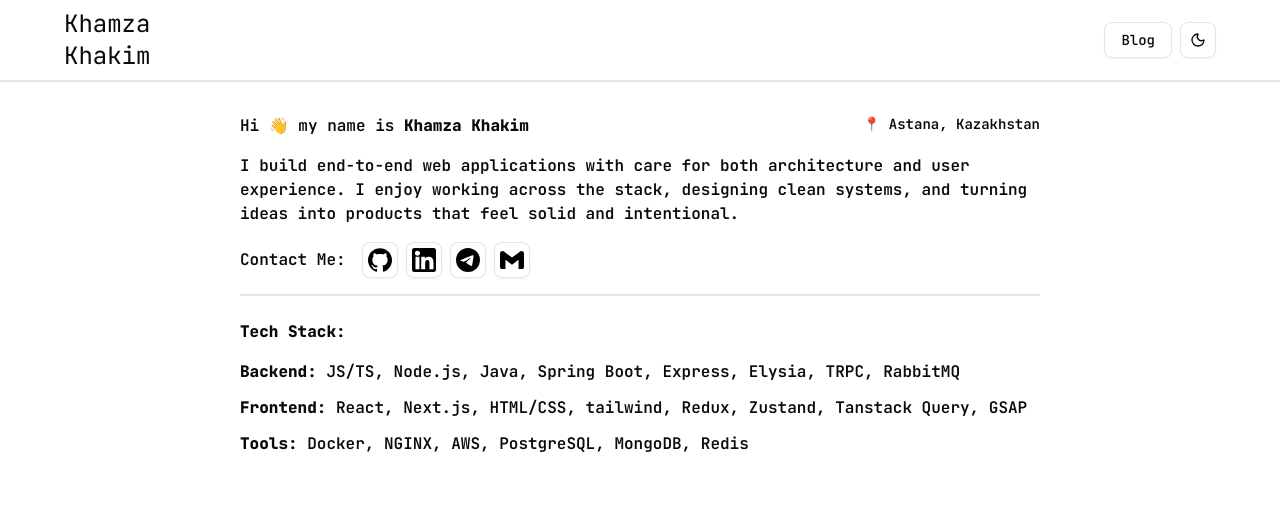
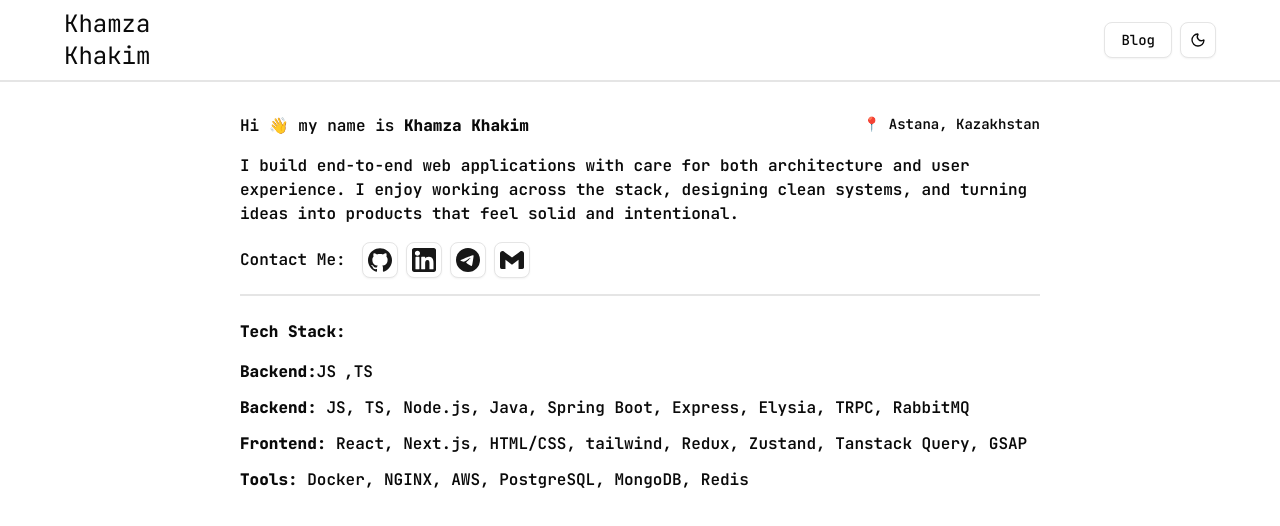
Before and after one commit to KhamzaKhakim/portfolio, a Next.js app: page / in a window 1280 px wide. Shown: the top 526 px of the page. Built offline with nearby package versions, Linux system fonts and the light colour scheme.

Commit message:
WIP icon animation in stack

```diff
--- a/src/app/components/AboutMe/index.tsx
+++ b/src/app/components/AboutMe/index.tsx
@@ -38,7 +38,7 @@
               href={"/blog"}
               className="transform transition duration-300 hover:scale-110"
             >
-              <Github className="size-6" />
+              <Github className="size-6" fill="var(--primary)" />
             </Link>
           </Button>
           <Button
@@ -46,7 +46,7 @@
             className="transform transition duration-300 hover:scale-110"
           >
             <Link href={"/blog"}>
-              <Linkedin className="size-6" />
+              <Linkedin className="size-6" fill="var(--primary)" />
             </Link>
           </Button>
           <Button
@@ -54,7 +54,7 @@
             className="transform transition duration-300 hover:scale-110"
           >
             <Link href={"/blog"}>
-              <Telegram className="size-6" />
+              <Telegram className="size-6" fill="var(--primary)" />
             </Link>
           </Button>
           <Button
@@ -62,7 +62,7 @@
             className="transform transition duration-300 hover:scale-110"
           >
             <Link href={"/blog"}>
-              <Gmail className="size-6" />
+              <Gmail className="size-6" fill="var(--primary)" />
             </Link>
           </Button>
         </div>
--- a/src/app/components/Stack/page.tsx
+++ b/src/app/components/Stack/page.tsx
@@ -1,10 +1,36 @@
+"use client";
+
+import { useEffect, useRef } from "react";
+
+import { useGSAP } from "@gsap/react";
+import gsap from "gsap";
+gsap.registerPlugin(useGSAP);
+
+import Javascript from "@icons/javascript.svg";
+
 export default function Stack() {
+  const container = useRef<HTMLDivElement | null>(null);
+
   return (
     <div className="max-w-200 w-full">
       <h2 className="font-extrabold mb-4">Tech Stack:</h2>
-      <div className="space-y-3">
+      <div ref={container} className="space-y-3">
+        <div className="flex">
+          <p className="font-extrabold">Backend:</p>
+          <StackIcon text="JS">
+            <Javascript
+              className="js-icon h-6 w-0 origin-left scale-x-0"
+              fill="#F7DF1E"
+            />
+          </StackIcon>
+          ,
+          <div className="flex items-center gap-2">
+            <p>TS</p>
+            <Javascript />
+          </div>
+        </div>
         <p>
-          <b>Backend:</b> JS/TS, Node.js, Java, Spring Boot, Express, Elysia,
+          <b>Backend:</b> JS, TS, Node.js, Java, Spring Boot, Express, Elysia,
           TRPC, RabbitMQ
         </p>
         <p>
@@ -18,3 +44,43 @@
     </div>
   );
 }
+
+function StackIcon({
+  text,
+  children,
+}: {
+  text: string;
+  children: React.ReactNode;
+}) {
+  const divRef = useRef<HTMLDivElement | null>(null);
+  const timeLine = useRef<gsap.core.Timeline | null>(null);
+
+  // const { contextSafe } = useGSAP({ scope: divRef });
+
+  useEffect(() => {
+    const tl = gsap.timeline();
+    tl.to(".icon > *", { width: 24 }).to(".icon > *", { scaleX: 1 }).pause();
+    timeLine.current = tl;
+  }, []);
+
+  const onMouseEnter = () => {
+    if (timeLine.current) timeLine.current.play();
+  };
+
+  const onMouseLeave = () => {
+    if (timeLine.current) timeLine.current.reverse();
+  };
+
+  return (
+    <div ref={divRef} className="flex items-center gap-2">
+      <p
+        className="text"
+        onMouseEnter={onMouseEnter}
+        onMouseLeave={onMouseLeave}
+      >
+        {text}
+      </p>
+      <div className="icon">{children}</div>
+    </div>
+  );
+}
```
